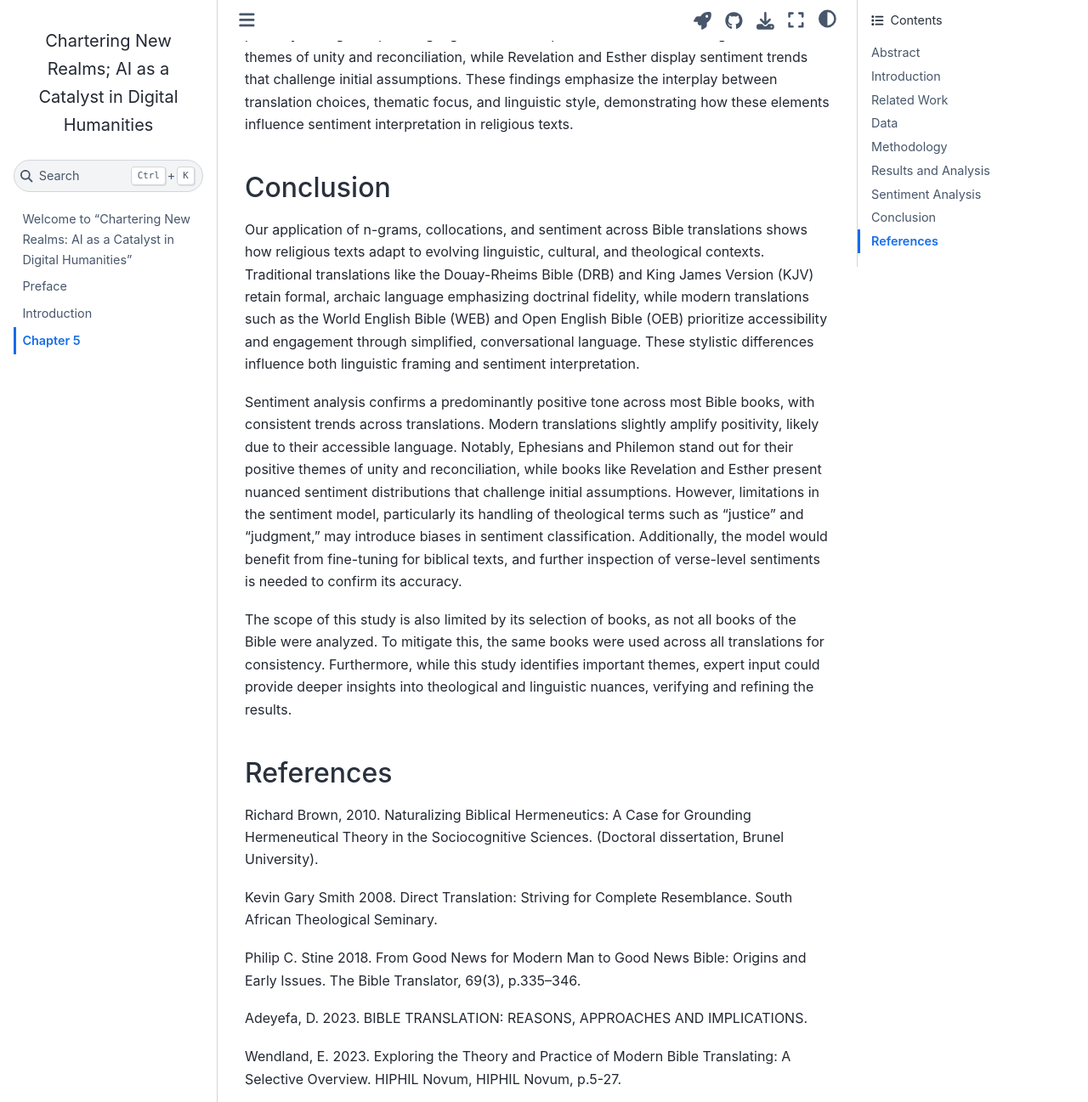
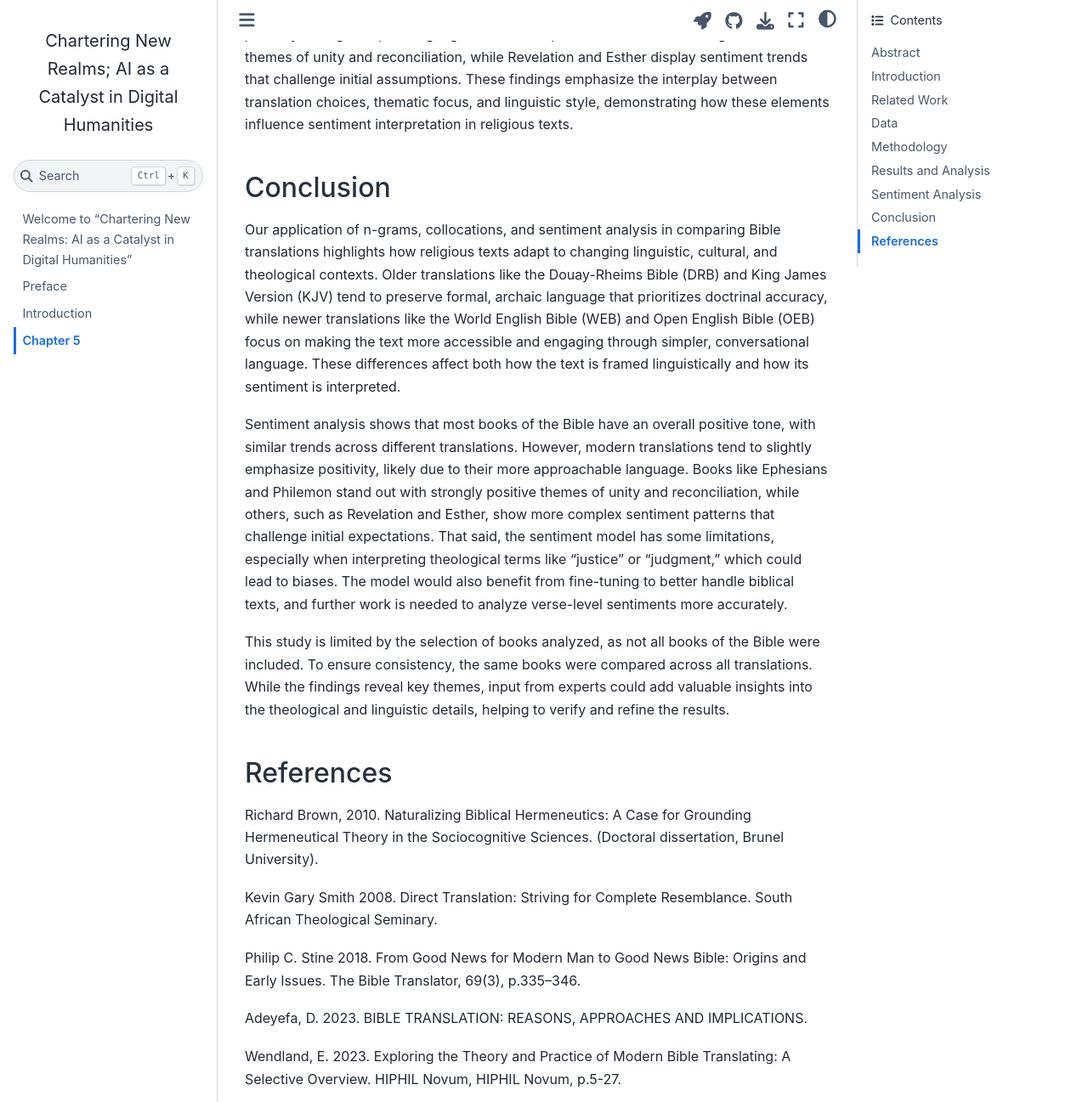
Before and after one commit to pstroe/chartering-new-realms-2024, a Jupyter Book: the page built from chapter5.md, in a window 1280 px wide and 1400 px high, scrolled down 18396 px, cut to the strip 0-1297 px from the top of the window. Shown: the whole strip at 85% size. Built offline with Jupyter Book 1.0.4 settings and Sphinx 7.4.7 and the Sphinx Book theme 1.1.4, drawn with Linux system fonts in a browser that asks for light colours.

Commit message:
refined conclusion

```diff
--- a/chapter5.md
+++ b/chapter5.md
@@ -268,11 +268,11 @@ To summarize our findings, the sentiment analysis reveals consistent positive to
 
 ## Conclusion
 
-Our application of n-grams, collocations, and sentiment across Bible translations shows how religious texts adapt to evolving linguistic, cultural, and theological contexts. Traditional translations like the Douay-Rheims Bible (DRB) and King James Version (KJV) retain formal, archaic language emphasizing doctrinal fidelity, while modern translations such as the World English Bible (WEB) and Open English Bible (OEB) prioritize accessibility and engagement through simplified, conversational language. These stylistic differences influence both linguistic framing and sentiment interpretation.
+Our application of n-grams, collocations, and sentiment analysis in comparing Bible translations highlights how religious texts adapt to changing linguistic, cultural, and theological contexts. Older translations like the Douay-Rheims Bible (DRB) and King James Version (KJV) tend to preserve formal, archaic language that prioritizes doctrinal accuracy, while newer translations like the World English Bible (WEB) and Open English Bible (OEB) focus on making the text more accessible and engaging through simpler, conversational language. These differences affect both how the text is framed linguistically and how its sentiment is interpreted.
 
-Sentiment analysis confirms a predominantly positive tone across most Bible books, with consistent trends across translations. Modern translations slightly amplify positivity, likely due to their accessible language. Notably, Ephesians and Philemon stand out for their positive themes of unity and reconciliation, while books like Revelation and Esther present nuanced sentiment distributions that challenge initial assumptions. However, limitations in the sentiment model, particularly its handling of theological terms such as "justice" and "judgment," may introduce biases in sentiment classification. Additionally, the model would benefit from fine-tuning for biblical texts, and further inspection of verse-level sentiments is needed to confirm its accuracy.
+Sentiment analysis shows that most books of the Bible have an overall positive tone, with similar trends across different translations. However, modern translations tend to slightly emphasize positivity, likely due to their more approachable language. Books like Ephesians and Philemon stand out with strongly positive themes of unity and reconciliation, while others, such as Revelation and Esther, show more complex sentiment patterns that challenge initial expectations. That said, the sentiment model has some limitations, especially when interpreting theological terms like "justice" or "judgment," which could lead to biases. The model would also benefit from fine-tuning to better handle biblical texts, and further work is needed to analyze verse-level sentiments more accurately.
 
-The scope of this study is also limited by its selection of books, as not all books of the Bible were analyzed. To mitigate this, the same books were used across all translations for consistency. Furthermore, while this study identifies important themes, expert input could provide deeper insights into theological and linguistic nuances, verifying and refining the results.
+This study is limited by the selection of books analyzed, as not all books of the Bible were included. To ensure consistency, the same books were compared across all translations. While the findings reveal key themes, input from experts could add valuable insights into the theological and linguistic details, helping to verify and refine the results.
 
 ## References
 
```
